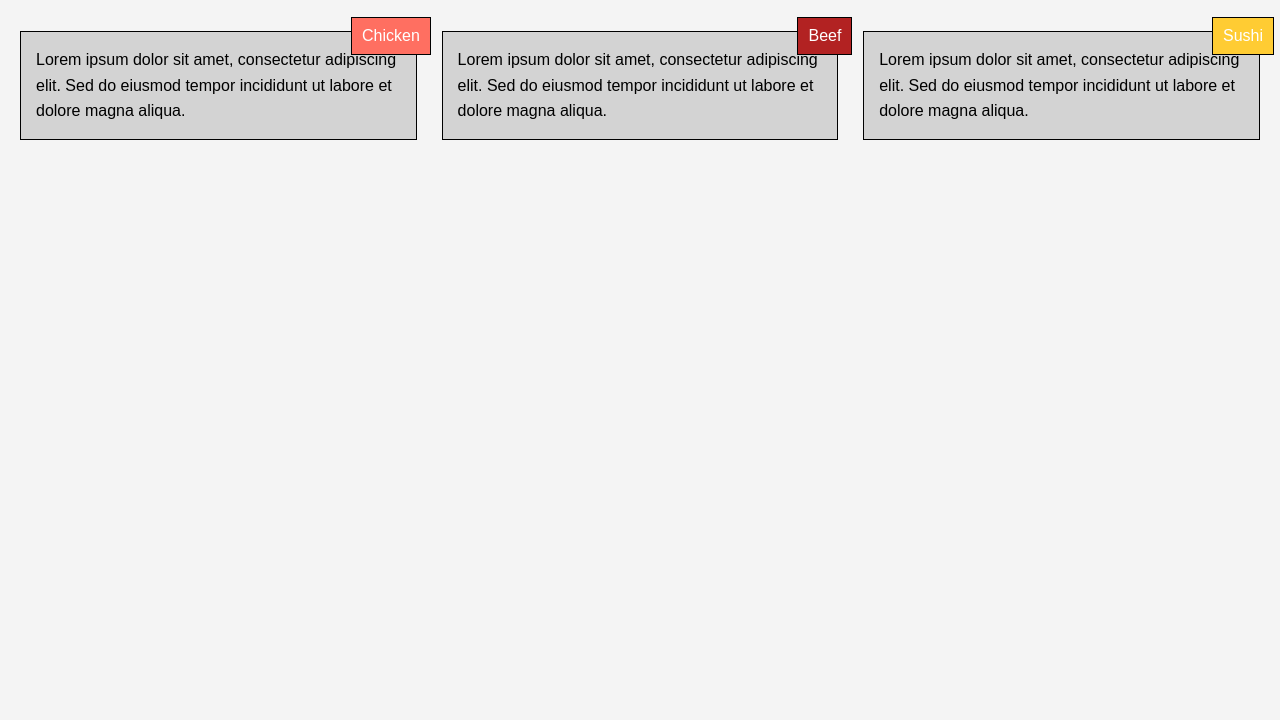
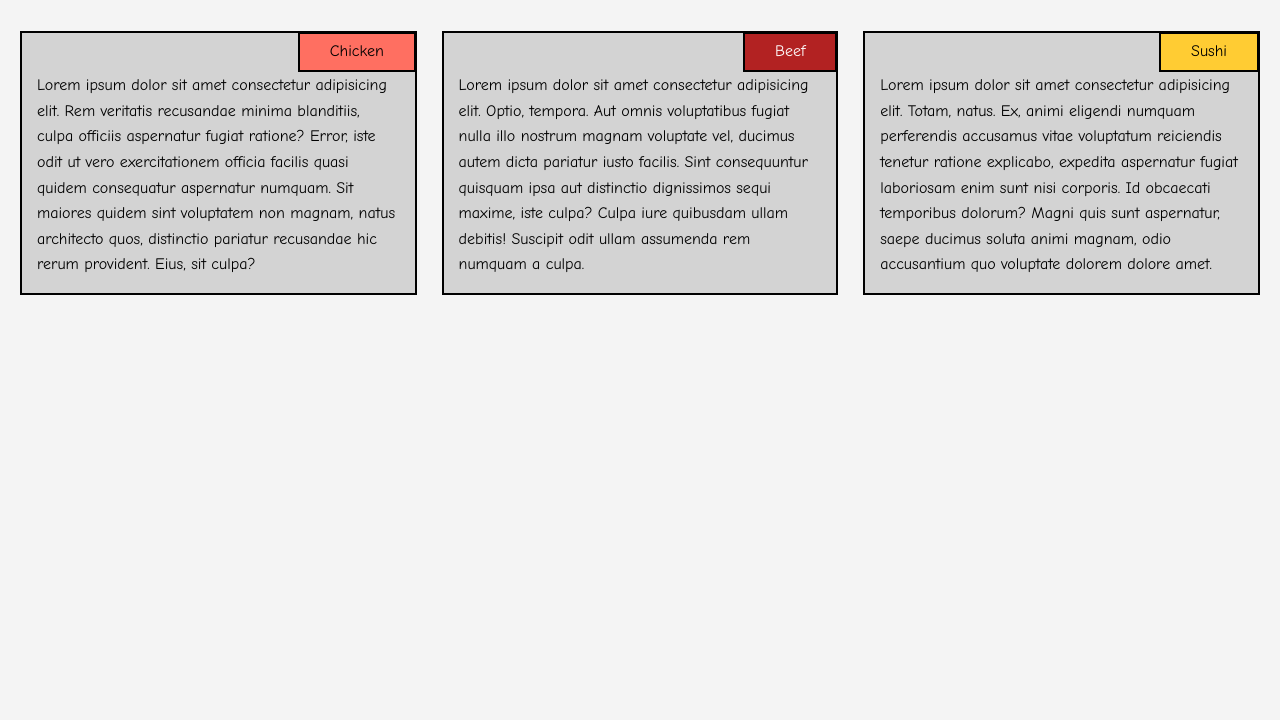
Before and after one commit to Tabares7/cursera-module-2, a plain HTML site: page index.html in a window 1280 px wide. Shown: the part 80-800 px from the top of the page. Drawn offline with Linux system fonts and the light colour scheme.

Commit message:
Module 2

```diff
--- a/css/styles.css
+++ b/css/styles.css
@@ -6,7 +6,7 @@
 }
 
 body {
-    font-family: Arial, sans-serif;
+    font-family: 'Comic Sans MS', 'Comic Sans', cursive;
     line-height: 1.6;
     padding: 20px;
     background-color: #f4f4f4;
@@ -24,9 +24,9 @@ main {
 }
 
 .section {
-    border: 1px solid black;
+    border: 2px solid black;
     background-color: #d3d3d3;
-    padding: 15px;
+    padding: 40px 15px 15px 15px;
     margin-bottom: 20px;
     width: 100%;
     position: relative;
@@ -34,15 +34,16 @@ main {
 
 .section-title {
     position: absolute;
-    top: -15px;
-    right: -15px;
+    top: -1px;
+    right: -1px;
     background-color: #b5651d; /* Color de fondo del título de sección */
-    padding: 5px 10px;
+    padding: 5px 30px;
     color: white;
-    border: 1px solid black;
+    border: 2px solid black;
 }
 
 .chicken .section-title {
+    color: black;
     background-color: #ff6f61;
 }
 
@@ -51,6 +52,7 @@ main {
 }
 
 .sushi .section-title {
+    color: black;
     background-color: #ffcc33;
 }
 
--- a/index.html
+++ b/index.html
@@ -13,15 +13,15 @@
     <main>
         <section class="section chicken">
             <div class="section-title">Chicken</div>
-            <p>Lorem ipsum dolor sit amet, consectetur adipiscing elit. Sed do eiusmod tempor incididunt ut labore et dolore magna aliqua.</p>
+            <p>Lorem ipsum dolor sit amet consectetur adipisicing elit. Rem veritatis recusandae minima blanditiis, culpa officiis aspernatur fugiat ratione? Error, iste odit ut vero exercitationem officia facilis quasi quidem consequatur aspernatur numquam. Sit maiores quidem sint voluptatem non magnam, natus architecto quos, distinctio pariatur recusandae hic rerum provident. Eius, sit culpa?</p>
         </section>
         <section class="section beef">
             <div class="section-title">Beef</div>
-            <p>Lorem ipsum dolor sit amet, consectetur adipiscing elit. Sed do eiusmod tempor incididunt ut labore et dolore magna aliqua.</p>
+            <p>Lorem ipsum dolor sit amet consectetur adipisicing elit. Optio, tempora. Aut omnis voluptatibus fugiat nulla illo nostrum magnam voluptate vel, ducimus autem dicta pariatur iusto facilis. Sint consequuntur quisquam ipsa aut distinctio dignissimos sequi maxime, iste culpa? Culpa iure quibusdam ullam debitis! Suscipit odit ullam assumenda rem numquam a culpa.</p>
         </section>
         <section class="section sushi">
             <div class="section-title">Sushi</div>
-            <p>Lorem ipsum dolor sit amet, consectetur adipiscing elit. Sed do eiusmod tempor incididunt ut labore et dolore magna aliqua.</p>
+            <p>Lorem ipsum dolor sit amet consectetur adipisicing elit. Totam, natus. Ex, animi eligendi numquam perferendis accusamus vitae voluptatum reiciendis tenetur ratione explicabo, expedita aspernatur fugiat laboriosam enim sunt nisi corporis. Id obcaecati temporibus dolorum? Magni quis sunt aspernatur, saepe ducimus soluta animi magnam, odio accusantium quo voluptate dolorem dolore amet.</p>
         </section>
     </main>
 </body>
```
